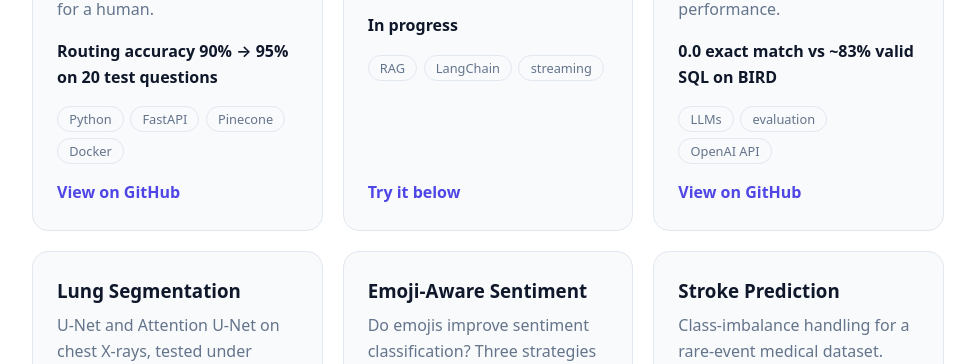
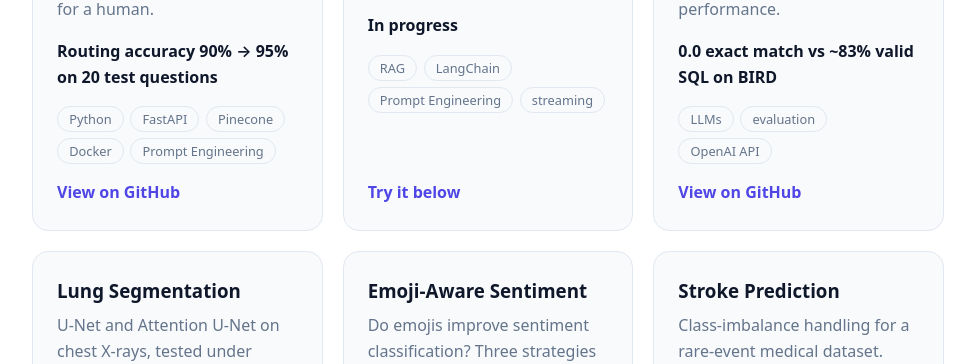
Before and after one commit to Mosh1132/resume-chatbot, a plain HTML site: page docs/index.html in a window 1280 px wide. Shown: the part 798-1162 px from the top of the page, without its empty margins (152-1127 px from the left). Drawn offline with Linux system fonts and the light colour scheme.

Commit message:
Add favicon and prompt engineering tags

```diff
--- a/docs/index.html
+++ b/docs/index.html
@@ -5,6 +5,7 @@
     <meta name="viewport" content="width=device-width, initial-scale=1.0">
     <title>Mosh | AI Engineer</title>
     <link rel="stylesheet" href="style.css">
+    <link rel="icon" type="image/png" href="favicon.png">
 </head>
 <body>
     <nav class="topbar">
@@ -39,6 +40,7 @@
                         <li>FastAPI</li>
                         <li>Pinecone</li>
                         <li>Docker</li>
+                        <li>Prompt Engineering</li>
                     </ul>
                     <a href="https://github.com/Mosh1132/support-agent" target="_blank">View on GitHub</a>
                 </article>
@@ -49,6 +51,7 @@
                     <ul>
                         <li>RAG</li>
                         <li>LangChain</li>
+                        <li>Prompt Engineering</li>
                         <li>streaming</li>
                     </ul>
                     <a href="#chat">Try it below</a>
```
Also changed, not shown: docs/favicon.png (added), 1 other file.
